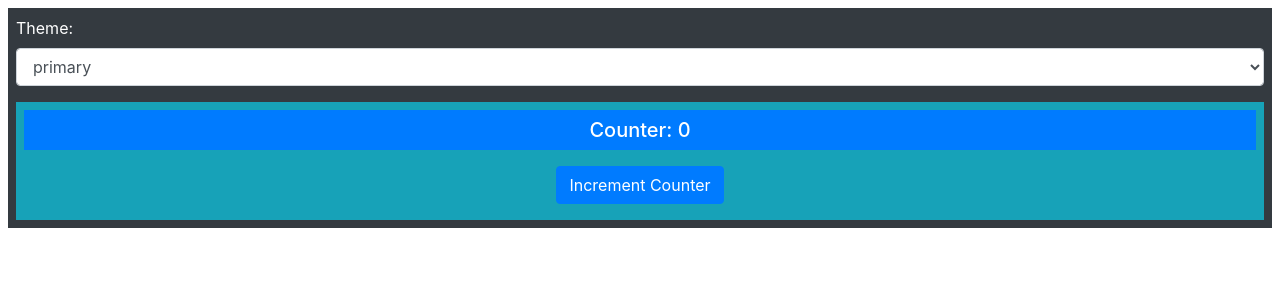
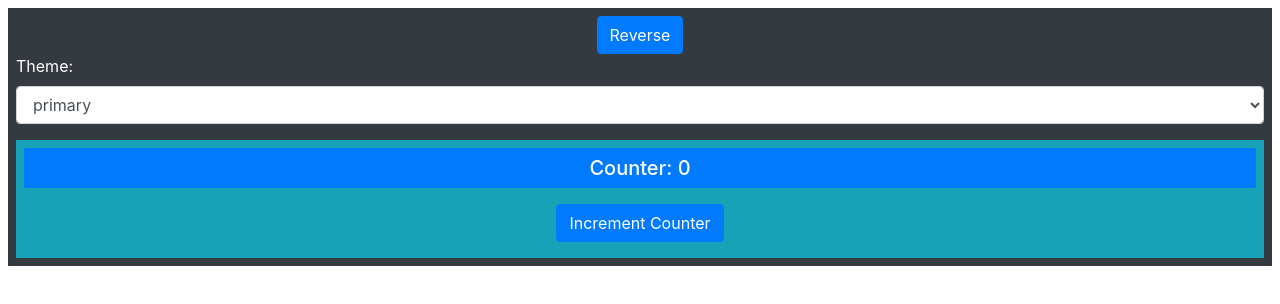
Before and after one commit to ndminh1307js/pro-react-16, a React (Create React App) app in the folder Chapter-14/composition/: page / in a window 1280 px wide. Shown: the top 304 px of the page. Built offline with nearby package versions, Linux system fonts and the light colour scheme.

Commit message:
Ordering or Omitting Components

```diff
--- a/Chapter-14/composition/src/ThemeSelector.js
+++ b/Chapter-14/composition/src/ThemeSelector.js
@@ -5,6 +5,7 @@ export class ThemeSelector extends Component {
 		super(props);
 		this.state = {
 			theme: 'primary',
+			reverseChildren: false,
 		};
 		this.themes = ['primary', 'secondary', 'success', 'warning', 'danger'];
 	}
@@ -13,13 +14,24 @@ export class ThemeSelector extends Component {
 		this.setState({ theme: event.target.value });
 	};
 
+	toggleReverse = () => {
+		this.setState({ reverseChildren: !this.state.reverseChildren });
+	};
+
 	render() {
 		let modChildren = React.Children.map(this.props.children, c =>
 			React.cloneElement(c, { theme: this.state.theme }),
 		);
 
+		if (this.state.reverseChildren) {
+			modChildren.reverse();
+		}
+
 		return (
 			<div className='bg-dark p-2'>
+				<button className='btn btn-primary' onClick={this.toggleReverse}>
+					Reverse
+				</button>
 				<div className='form-group text-left'>
 					<label className='text-white'>Theme:</label>
 					<select
```
